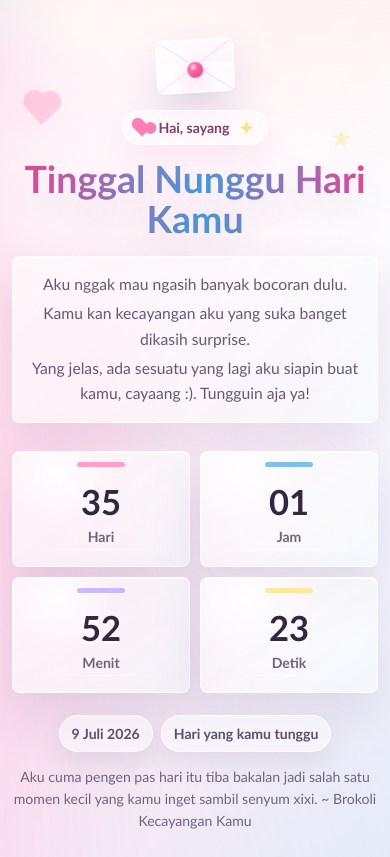
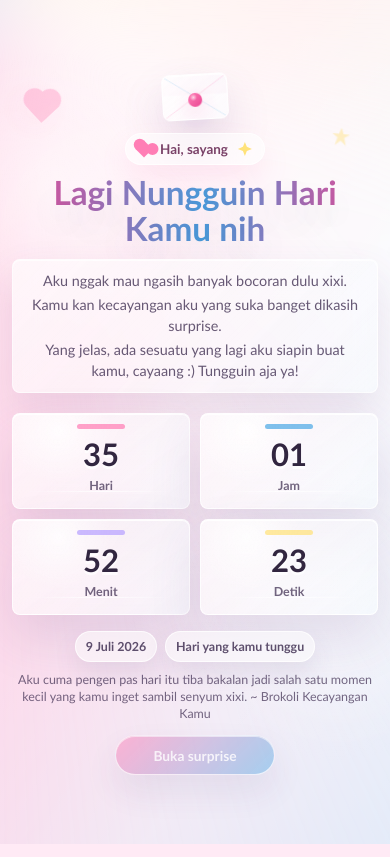
Before and after one commit to Maul-09/myLoveHDB, a Next.js app: page / in a window 390 px wide. Built offline with nearby package versions, Linux system fonts and the light colour scheme.

Commit message:
Add surprise button and update text in Home component

```diff
--- a/app/globals.css
+++ b/app/globals.css
@@ -19,6 +19,7 @@
 html,
 body {
   min-height: 100%;
+  overflow-x: hidden;
 }
 
 body {
@@ -467,6 +468,30 @@ h1 {
   overflow-wrap: break-word;
 }
 
+.surprise-button {
+  display: inline-flex;
+  align-items: center;
+  justify-content: center;
+  min-width: 184px;
+  min-height: 46px;
+  margin-top: 18px;
+  padding: 0 22px;
+  border: 1px solid rgba(255, 255, 255, 0.82);
+  border-radius: 999px;
+  background:
+    linear-gradient(135deg, rgba(255, 126, 181, 0.82), rgba(78, 169, 229, 0.74)),
+    rgba(255, 255, 255, 0.5);
+  box-shadow:
+    0 16px 34px rgba(97, 68, 130, 0.16),
+    inset 0 1px 0 rgba(255, 255, 255, 0.6);
+  color: rgba(255, 255, 255, 0.92);
+  cursor: not-allowed;
+  font: inherit;
+  font-size: 0.95rem;
+  font-weight: 820;
+  opacity: 0.62;
+}
+
 @keyframes dreamyGradient {
   0% {
     transform: translate3d(-2%, -1%, 0) rotate(0deg) scale(1);
@@ -514,8 +539,10 @@ h1 {
 
 @media (max-width: 760px) {
   .countdown-page {
+    height: 100svh;
     min-height: 100svh;
     align-items: center;
+    overflow: hidden;
     padding: 56px 16px 38px;
   }
 
@@ -591,7 +618,7 @@ h1 {
 
 @media (max-width: 560px) {
   .countdown-page {
-    padding: 42px 14px 30px;
+    padding: 24px 14px 20px;
   }
 
   .decor-layer {
@@ -613,38 +640,38 @@ h1 {
   }
 
   .eyebrow {
-    margin-bottom: 14px;
-    padding: 8px 13px;
-    font-size: 0.88rem;
+    margin-bottom: 10px;
+    padding: 7px 12px;
+    font-size: 0.84rem;
   }
 
   .letter-spotlight {
-    width: 96px;
-    height: 70px;
-    margin-bottom: 6px;
+    width: 82px;
+    height: 58px;
+    margin-bottom: 4px;
   }
 
   .love-letter {
-    width: 78px;
-    height: 54px;
+    width: 66px;
+    height: 46px;
   }
 
   .love-letter::after {
-    top: 22px;
-    width: 16px;
-    height: 16px;
+    top: 18px;
+    width: 14px;
+    height: 14px;
   }
 
   h1 {
-    font-size: 2.72rem;
+    font-size: 2.34rem;
   }
 
   .subtitle {
     width: min(430px, 100%);
-    margin-top: 16px;
-    padding: 15px 14px;
-    font-size: 0.98rem;
-    line-height: 1.62;
+    margin-top: 12px;
+    padding: 11px 12px;
+    font-size: 0.9rem;
+    line-height: 1.42;
   }
 
   .subtitle-line + .subtitle-line {
@@ -653,16 +680,16 @@ h1 {
 
   .countdown-grid {
     gap: 10px;
-    margin-top: 28px;
+    margin-top: 20px;
   }
 
   .countdown-unit {
-    min-height: 124px;
-    padding: 28px 8px 16px;
+    min-height: 102px;
+    padding: 22px 8px 13px;
   }
 
   .countdown-number {
-    font-size: 2.48rem;
+    font-size: 2.14rem;
   }
 
   .countdown-label {
@@ -672,20 +699,33 @@ h1 {
 
   .target-row {
     gap: 8px;
-    margin-top: 22px;
+    margin-top: 16px;
+  }
+
+  .target-row span {
+    padding: 7px 10px;
+    font-size: 0.82rem;
   }
 
   .sweet-note {
     width: min(430px, 100%);
-    margin-top: 14px;
-    font-size: 0.9rem;
-    line-height: 1.55;
+    margin-top: 10px;
+    font-size: 0.8rem;
+    line-height: 1.36;
+  }
+
+  .surprise-button {
+    min-width: 160px;
+    min-height: 40px;
+    margin-top: 12px;
+    padding: 0 18px;
+    font-size: 0.86rem;
   }
 }
 
 @media (max-width: 420px) {
   .countdown-page {
-    padding: 34px 12px 26px;
+    padding: 20px 12px 18px;
   }
 
   .countdown-content::before {
@@ -693,7 +733,7 @@ h1 {
   }
 
   h1 {
-    font-size: 2.34rem;
+    font-size: 2.08rem;
   }
 
   .countdown-grid {
@@ -701,17 +741,17 @@ h1 {
   }
 
   .countdown-unit {
-    min-height: 116px;
+    min-height: 96px;
   }
 
   .countdown-number {
-    font-size: 2.16rem;
+    font-size: 1.94rem;
   }
 
   .countdown-label,
   .target-row span,
   .sweet-note {
-    font-size: 0.88rem;
+    font-size: 0.78rem;
   }
 }
 
@@ -736,11 +776,11 @@ h1 {
   }
 
   h1 {
-    font-size: 2.08rem;
+    font-size: 1.9rem;
   }
 
   .subtitle {
-    font-size: 0.92rem;
+    font-size: 0.84rem;
     padding-inline: 12px;
   }
 
@@ -749,12 +789,12 @@ h1 {
   }
 
   .countdown-unit {
-    min-height: 106px;
+    min-height: 88px;
     padding-inline: 6px;
   }
 
   .countdown-number {
-    font-size: 1.95rem;
+    font-size: 1.72rem;
   }
 
   .target-row {
--- a/app/page.js
+++ b/app/page.js
@@ -55,9 +55,9 @@ export default function Home() {
         "Hari ini aku cuma mau kamu ngerasa paling disayang.",
       ]
     : [
-        "Aku nggak mau ngasih banyak bocoran dulu.",
+        "Aku nggak mau ngasih banyak bocoran dulu xixi.",
         "Kamu kan kecayangan aku yang suka banget dikasih surprise.",
-        "Yang jelas, ada sesuatu yang lagi aku siapin buat kamu, cayaang :). Tungguin aja ya!",
+        "Yang jelas, ada sesuatu yang lagi aku siapin buat kamu, cayaang :) Tungguin aja ya!",
       ];
 
   return (
@@ -78,7 +78,7 @@ export default function Home() {
           Hai, sayang
           <span className="mini-spark" aria-hidden="true" />
         </p>
-        <h1>Tinggal Nunggu Hari Kamu</h1>
+        <h1>Lagi Nungguin Hari Kamu nih</h1>
         <p className="subtitle">
           {subtitleLines.map((line) => (
             <span className="subtitle-line" key={line}>
@@ -106,6 +106,10 @@ export default function Home() {
           Aku cuma pengen pas hari itu tiba bakalan jadi salah satu momen kecil
           yang kamu inget sambil senyum xixi. ~ Brokoli Kecayangan Kamu
         </p>
+
+        <button className="surprise-button" type="button" disabled>
+          Buka surprise
+        </button>
       </section>
     </main>
   );
```
